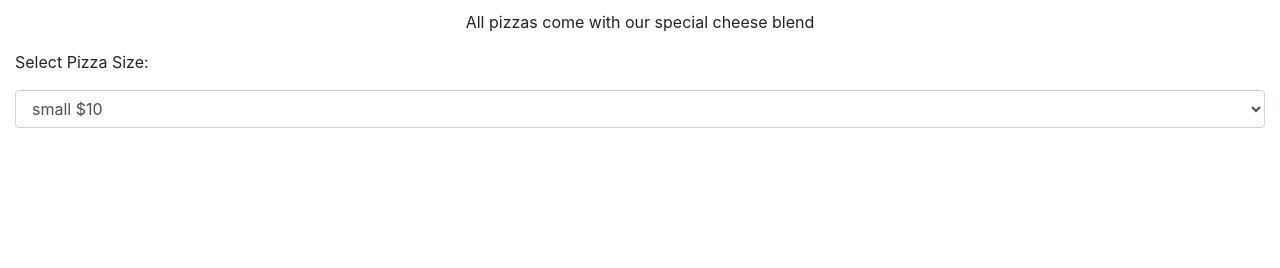
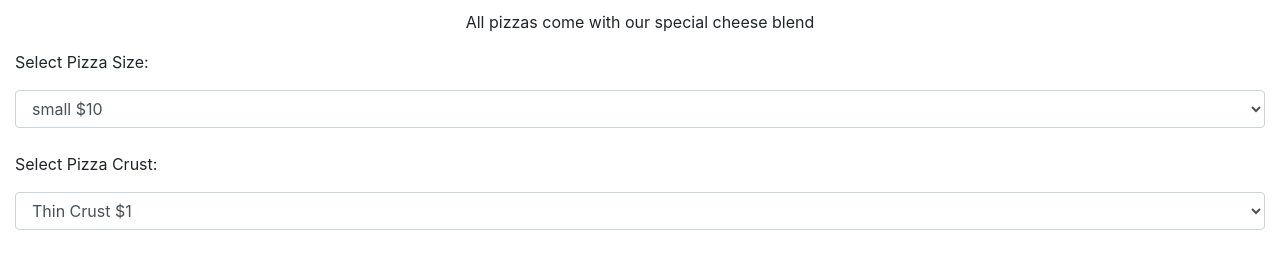
Before and after one commit to Antonykirunyu/Piza, a plain HTML site: page index.html in a window 1280 px wide. Shown: the part 272-540 px from the top of the page. Drawn offline with Linux system fonts and the light colour scheme; files that its build step writes are made by us from their sources.

Commit message:
added a form

```diff
--- a/index.html
+++ b/index.html
@@ -27,6 +27,13 @@
 <option value="Large">Large $20</option>
 <option value="Extra Large">Extra Large $25</option>
 </select>
+<br>
+<p class="qHeader">Select Pizza Crust:</p>
+<select class="form-control" id="crust">
+<option value="Cripsy">Thin Crust $1</option>
+<option value="Stuffed">Stuffed $2.5</option>
+<option value="Thin Crust">Cripsy $5</option>
+</select>
 </form>
 </div>
     </div>
```
